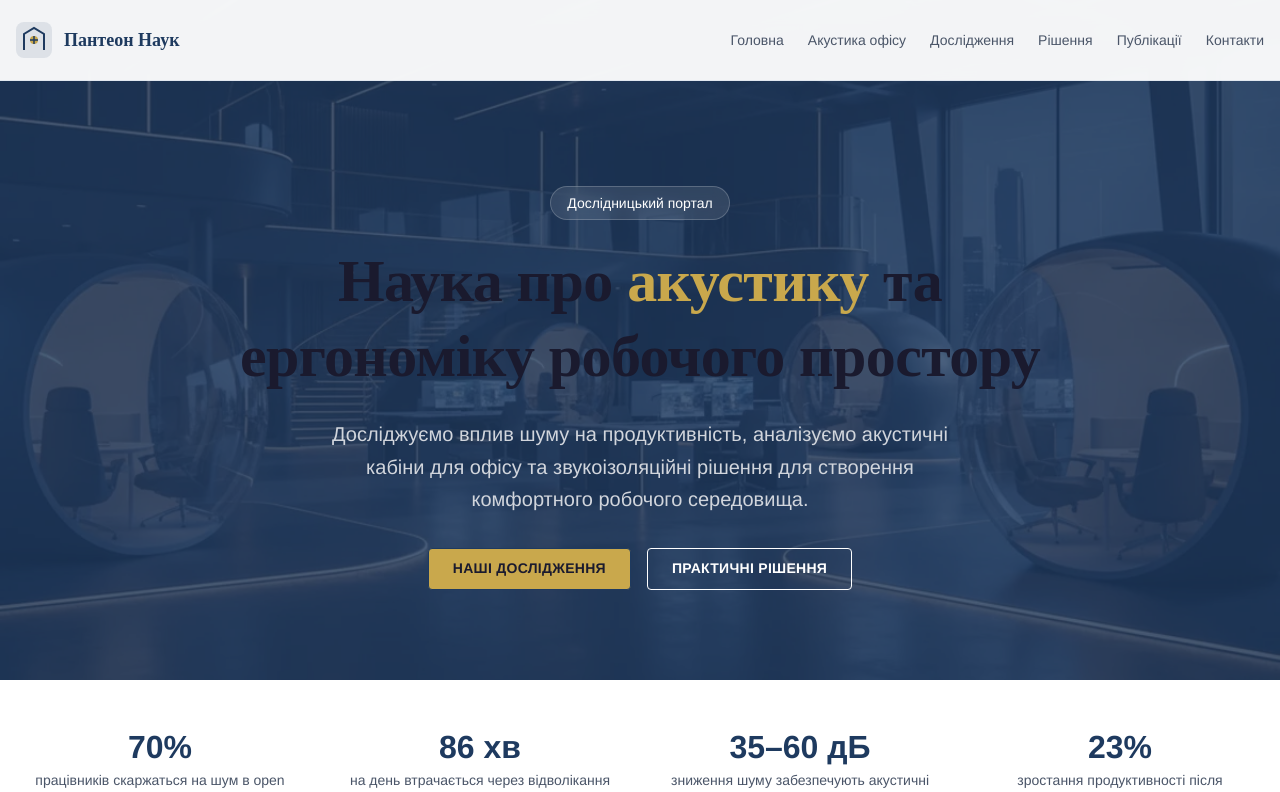
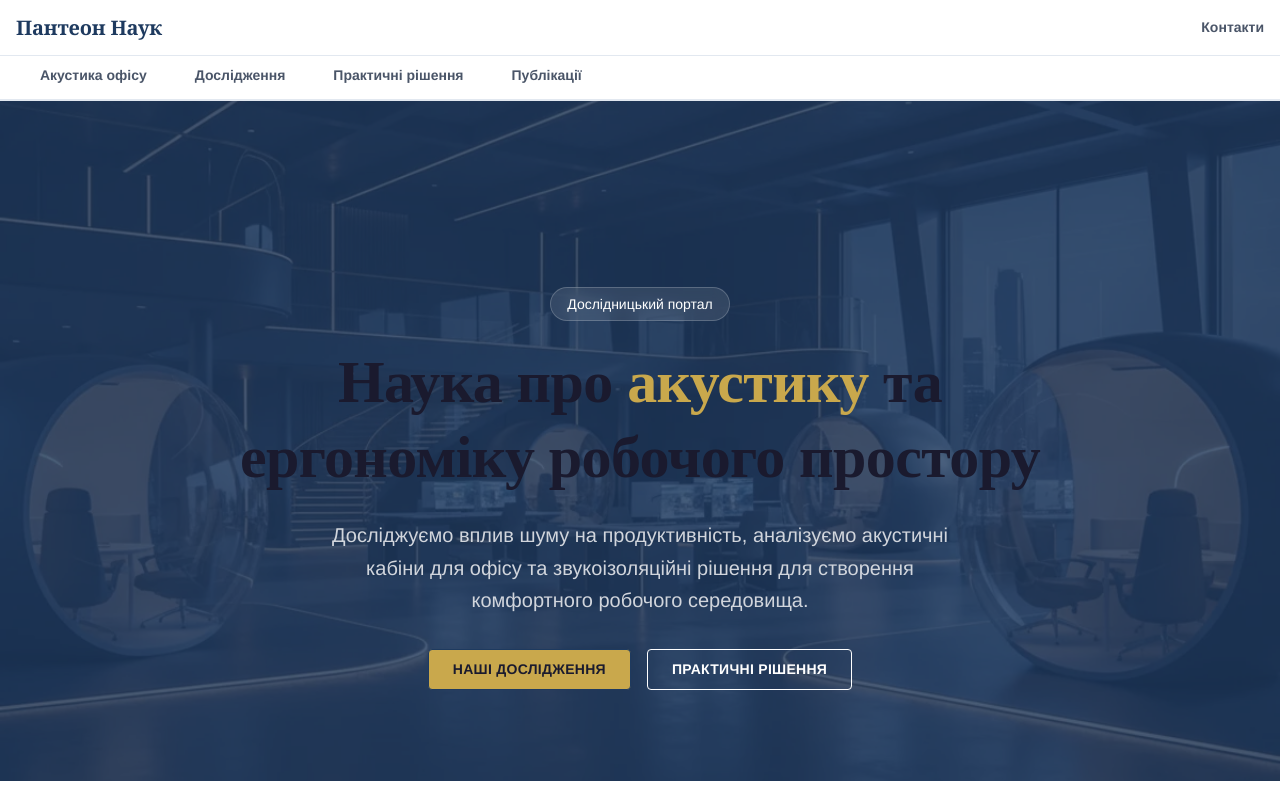
Before and after one commit to sserbin1/panteon-nauk, a Next.js app: page / in a window 1280 px wide. Shown: the top 792 px of the page. Built offline with nearby package versions, Linux system fonts and the light colour scheme.

Commit message:
Redesign: update src/components/layout/Header.tsx — unique layout

```diff
--- a/src/components/layout/Header.tsx
+++ b/src/components/layout/Header.tsx
@@ -4,51 +4,129 @@ import { useState } from "react"
 import Link from "next/link"
 import { siteConfig } from "../../../site.config"
 
-const navLinks = [
-  { href: "/", label: "Головна" },
+const categoryTabs = [
   { href: "/akustyka-ofisu/", label: "Акустика офісу" },
   { href: "/doslidzhennya/", label: "Дослідження" },
-  { href: "/praktychni-rishennya/", label: "Рішення" },
+  { href: "/praktychni-rishennya/", label: "Практичні рішення" },
   { href: "/blog/", label: "Публікації" },
-  { href: "/#kontakty", label: "Контакти" },
 ]
 
 export default function Header() {
-  const [isOpen, setIsOpen] = useState(false)
+  const [mobileOpen, setMobileOpen] = useState(false)
 
   return (
-    <header className="fixed top-0 left-0 right-0 z-50 bg-white/95 backdrop-blur-md border-b border-[var(--border)]">
-      <div className="w-full max-w-7xl mx-auto px-4 flex items-center justify-between h-16 md:h-20">
-        <Link href="/" className="flex items-center gap-3 no-underline">
-          <svg width="36" height="36" viewBox="0 0 36 36" fill="none">
-            <rect width="36" height="36" rx="8" fill="var(--primary)" opacity="0.1" />
-            <path d="M8 28V12l10-6 10 6v16" stroke="var(--primary)" strokeWidth="2" fill="none" />
-            <circle cx="18" cy="18" r="4" fill="var(--accent)" />
-            <path d="M14 18h8M18 14v8" stroke="var(--primary)" strokeWidth="1.5" />
-          </svg>
-          <span className="text-lg font-bold" style={{ fontFamily: "Merriweather, serif", color: "var(--primary)" }}>{siteConfig.name}</span>
+    <header className="sticky top-0 z-50 bg-white" style={{ borderBottom: "1px solid var(--border)" }}>
+      {/* ── Top row: Logo + Контакти ── */}
+      <div
+        className="w-full max-w-7xl mx-auto px-4 flex items-center justify-between"
+        style={{ height: "3.5rem", borderBottom: "1px solid var(--border)" }}
+      >
+        <Link
+          href="/"
+          className="no-underline"
+          style={{
+            fontFamily: "var(--font-heading)",
+            fontSize: "var(--text-xl)",
+            fontWeight: 700,
+            color: "var(--primary)",
+            letterSpacing: "-0.01em",
+          }}
+        >
+          {siteConfig.name}
         </Link>
-        <nav className="hidden md:flex items-center gap-6">
-          {navLinks.map((link) => (
-            <Link key={link.href} href={link.href} className="text-sm font-medium no-underline transition-colors hover:text-[var(--primary)]" style={{ color: "var(--text-muted)" }}>
-              {link.label}
-            </Link>
-          ))}
-        </nav>
-        <button className="md:hidden p-2" onClick={() => setIsOpen(!isOpen)} aria-label="Menu">
-          <svg width="24" height="24" viewBox="0 0 24 24" fill="none" stroke="currentColor" strokeWidth="2">
-            {isOpen ? <path d="M6 6l12 12M6 18L18 6" strokeLinecap="round" /> : <path d="M4 6h16M4 12h16M4 18h16" strokeLinecap="round" />}
-          </svg>
-        </button>
+
+        <div className="flex items-center gap-4">
+          <Link
+            href="/#kontakty"
+            className="hidden md:inline-flex no-underline"
+            style={{
+              fontFamily: "var(--font-body)",
+              fontSize: "var(--text-sm)",
+              fontWeight: 600,
+              color: "var(--text-muted)",
+              transition: "color 0.15s ease",
+            }}
+            onMouseEnter={(e) => (e.currentTarget.style.color = "var(--primary)")}
+            onMouseLeave={(e) => (e.currentTarget.style.color = "var(--text-muted)")}
+          >
+            Контакти
+          </Link>
+
+          {/* Mobile menu toggle */}
+          <button
+            className="md:hidden p-2"
+            onClick={() => setMobileOpen(!mobileOpen)}
+            aria-label="Відкрити меню"
+            aria-expanded={mobileOpen}
+            style={{
+              background: "none",
+              border: "none",
+              cursor: "pointer",
+              fontFamily: "var(--font-body)",
+              fontSize: "var(--text-xl)",
+              color: "var(--primary)",
+              lineHeight: 1,
+            }}
+          >
+            {mobileOpen ? "\u2715" : "\u2630"}
+          </button>
+        </div>
       </div>
-      {isOpen && (
-        <div className="md:hidden bg-white border-t border-[var(--border)] py-4">
-          <nav className="w-full max-w-7xl mx-auto px-4 flex flex-col gap-3">
-            {navLinks.map((link) => (
-              <Link key={link.href} href={link.href} className="text-base font-medium no-underline py-2" style={{ color: "var(--text)" }} onClick={() => setIsOpen(false)}>
-                {link.label}
+
+      {/* ── Bottom row: Category tabs (desktop) ── */}
+      <nav className="tab-nav hidden md:flex w-full max-w-7xl mx-auto px-4" style={{ marginBottom: 0 }}>
+        {categoryTabs.map((tab) => (
+          <Link key={tab.href} href={tab.href} className="no-underline">
+            {tab.label}
+          </Link>
+        ))}
+      </nav>
+
+      {/* ── Mobile dropdown ── */}
+      {mobileOpen && (
+        <div className="md:hidden" style={{ borderTop: "1px solid var(--border)", background: "white" }}>
+          <nav className="w-full max-w-7xl mx-auto px-4 py-3 flex flex-col">
+            {categoryTabs.map((tab) => (
+              <Link
+                key={tab.href}
+                href={tab.href}
+                className="no-underline"
+                style={{
+                  display: "block",
+                  padding: "var(--space-sm) 0",
+                  fontFamily: "var(--font-body)",
+                  fontSize: "var(--text-base)",
+                  fontWeight: 600,
+                  color: "var(--text)",
+                  borderBottom: "1px solid var(--border)",
+                  transition: "color 0.15s ease",
+                }}
+                onClick={() => setMobileOpen(false)}
+                onMouseEnter={(e) => (e.currentTarget.style.color = "var(--primary)")}
+                onMouseLeave={(e) => (e.currentTarget.style.color = "var(--text)")}
+              >
+                {tab.label}
               </Link>
             ))}
+            <Link
+              href="/#kontakty"
+              className="no-underline"
+              style={{
+                display: "block",
+                padding: "var(--space-sm) 0",
+                fontFamily: "var(--font-body)",
+                fontSize: "var(--text-base)",
+                fontWeight: 600,
+                color: "var(--accent-dark)",
+                marginTop: "var(--space-xs)",
+                transition: "color 0.15s ease",
+              }}
+              onClick={() => setMobileOpen(false)}
+              onMouseEnter={(e) => (e.currentTarget.style.color = "var(--primary)")}
+              onMouseLeave={(e) => (e.currentTarget.style.color = "var(--accent-dark)")}
+            >
+              Контакти
+            </Link>
           </nav>
         </div>
       )}
```
